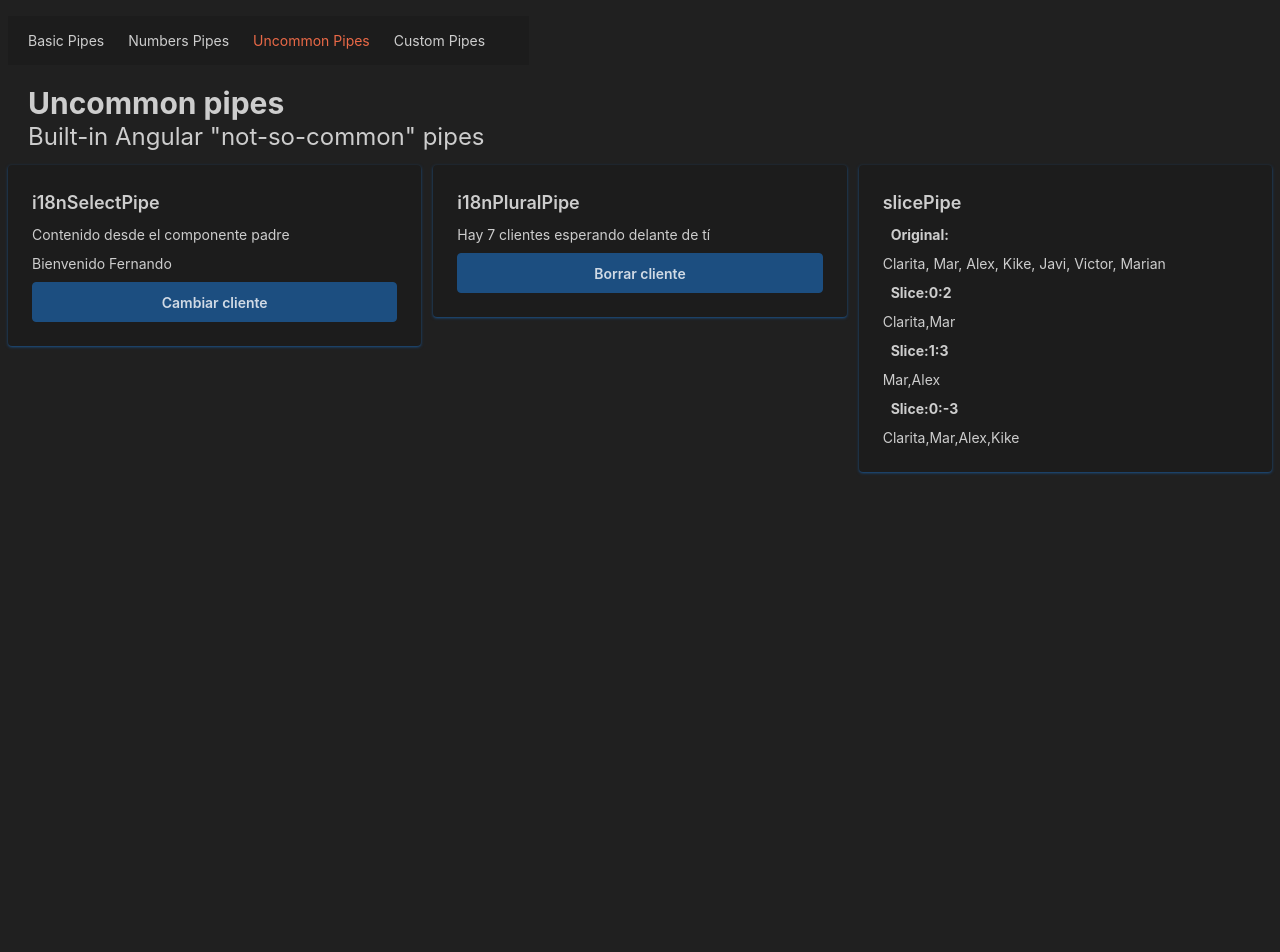
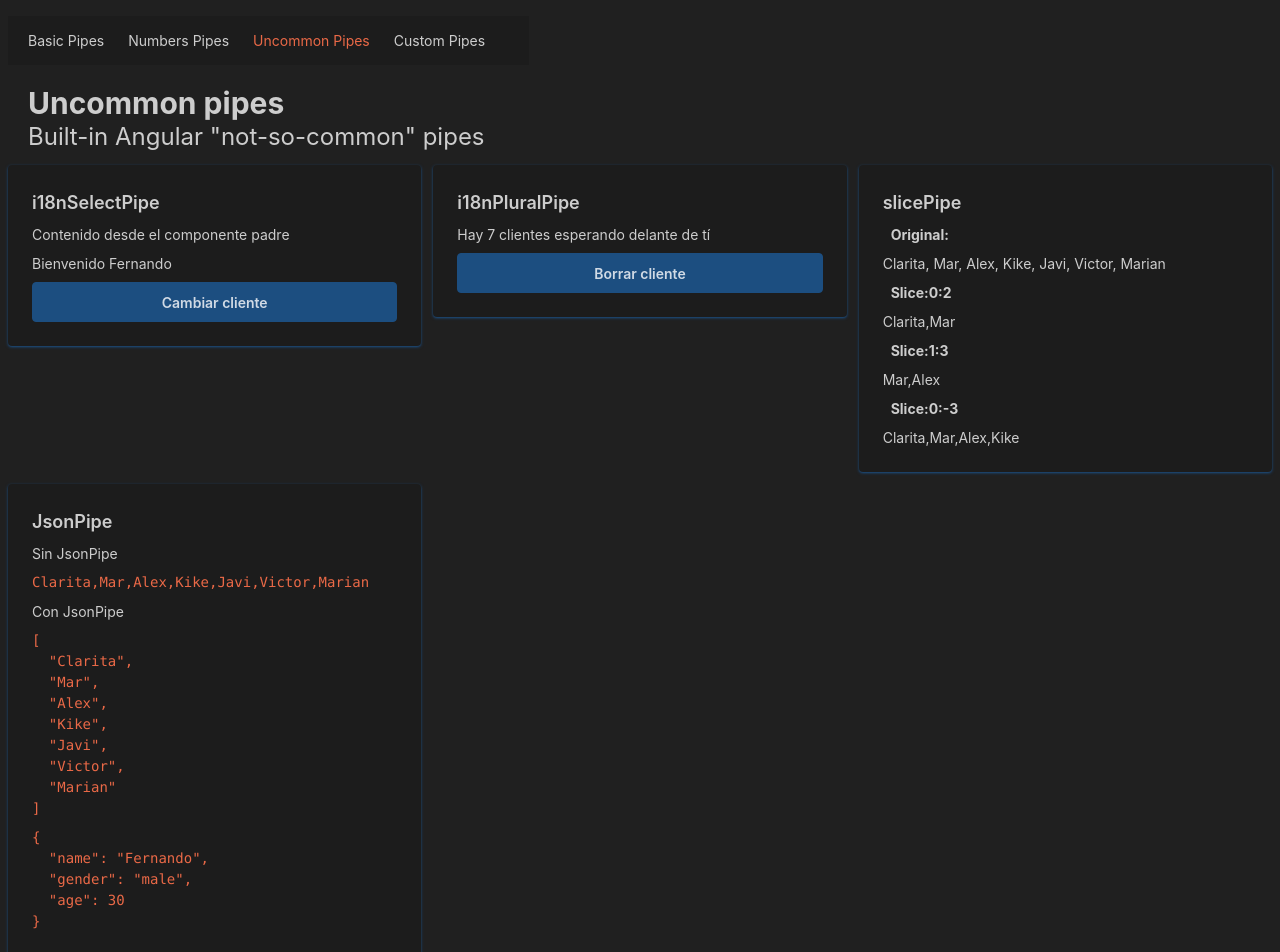
Before and after one commit to rafabo7/pipes-app, an Angular app: page /uncommon in a window 1280 px wide. Shown: the top 952 px of the page. Before the commit the page ends 800 px from the top, so only its background shows below. Built offline with nearby package versions, Linux system fonts and the light colour scheme.

Commit message:
add card for jsonPipe

```diff
--- a/src/app/pages/uncommon-page/uncommon-page.html
+++ b/src/app/pages/uncommon-page/uncommon-page.html
@@ -46,4 +46,19 @@
 
  </app-card>
 
+ <app-card title="JsonPipe">
+  <!-- JsonPipe es para renderizar objetos como código, una especie de toString -->
+
+
+  <p>Sin JsonPipe</p>
+  <pre class="text-accent">{{clients()}}</pre>
+
+  <p>Con JsonPipe</p>
+  <pre class="text-accent">{{clients() | json}}</pre>
+  <pre class="text-accent">{{activeClient() | json }}</pre>
+
+
+
+ </app-card>
+
 </div>
--- a/src/app/pages/uncommon-page/uncommon-page.ts
+++ b/src/app/pages/uncommon-page/uncommon-page.ts
@@ -1,6 +1,6 @@
 import { Component, signal } from '@angular/core';
 import { Card } from "../../components/card/card";
-import { I18nPluralPipe, I18nSelectPipe, SlicePipe } from '@angular/common';
+import { I18nPluralPipe, I18nSelectPipe, JsonPipe, SlicePipe } from '@angular/common';
 
 const client1 = {
   name: 'Fernando',
@@ -15,7 +15,12 @@ const client2 = {
 
 @Component({
   selector: 'app-uncommon-page',
-  imports: [Card, I18nSelectPipe, I18nPluralPipe, SlicePipe],
+  imports: [
+    Card,
+    I18nSelectPipe,
+    I18nPluralPipe,
+    SlicePipe,
+    JsonPipe],
   templateUrl: './uncommon-page.html',
 })
 export default class UncommonPage {
```
